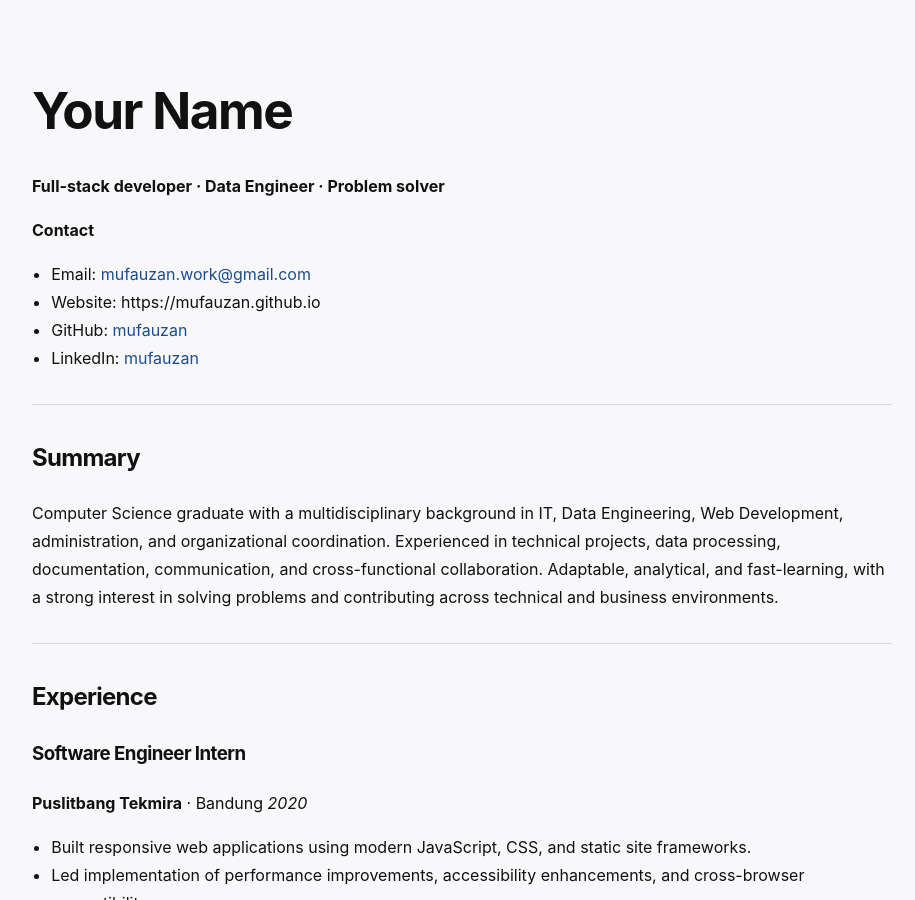
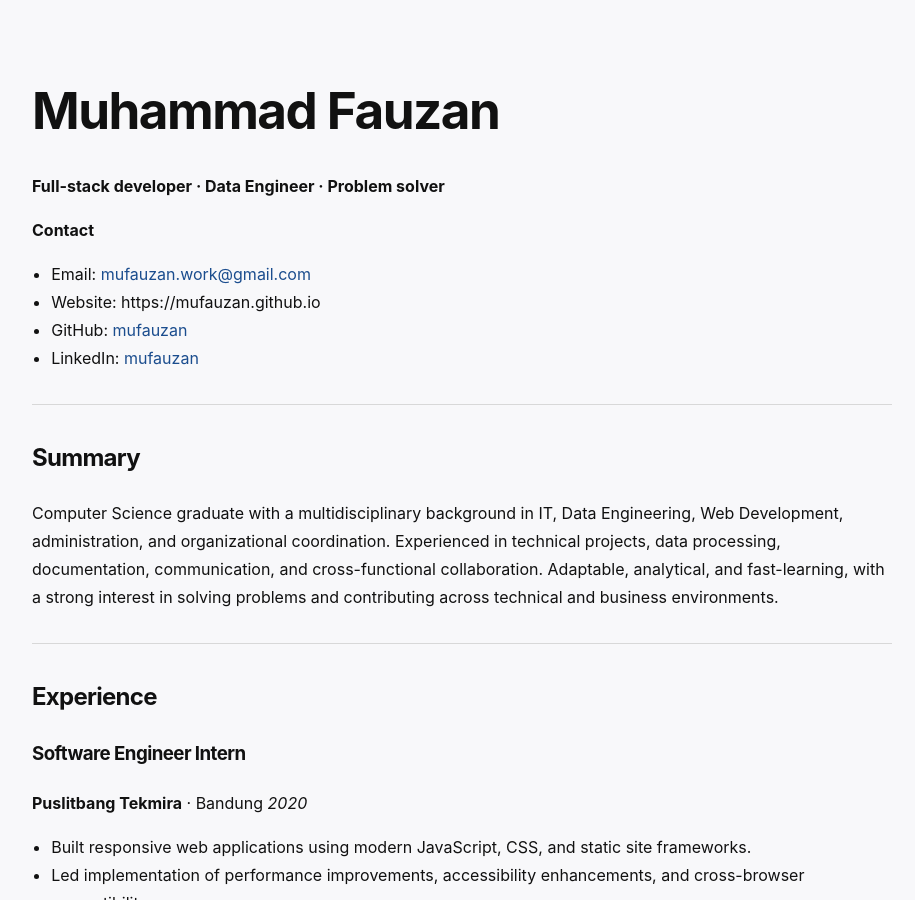
Before and after one commit to mufauzan/mufauzan.github.io, a Jekyll site: the page built from index.md, in a window 1280 px wide and 900 px high. Shown: the whole window, without its empty margins (178-1093 px from the left). Built offline with Jekyll 4.4.1, drawn with Linux system fonts in a browser that asks for light colours.

```diff
--- a/index.md
+++ b/index.md
@@ -4,7 +4,7 @@ title: Muhammad Fauzan
 permalink: /
 ---
 
-# Your Name
+# Muhammad Fauzan
 
 **Full-stack developer · Data Engineer · Problem solver**
 
```
